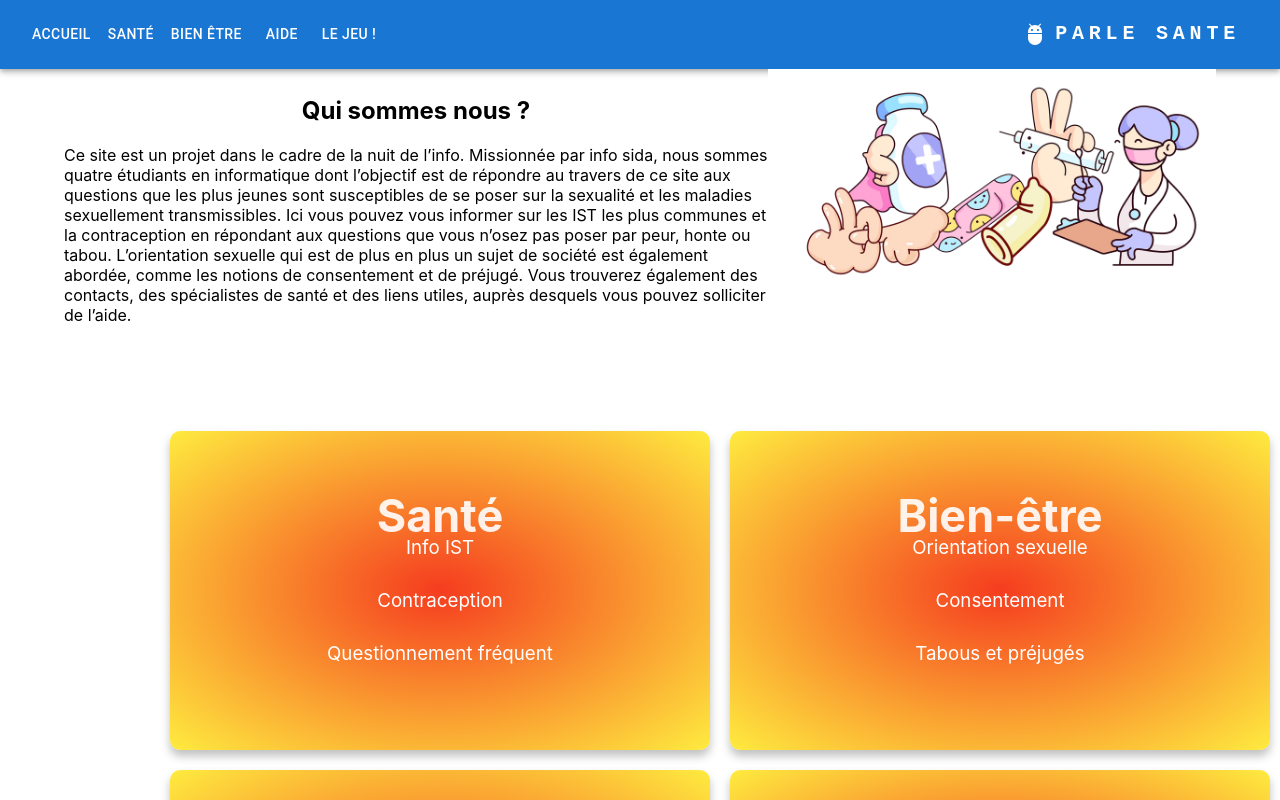
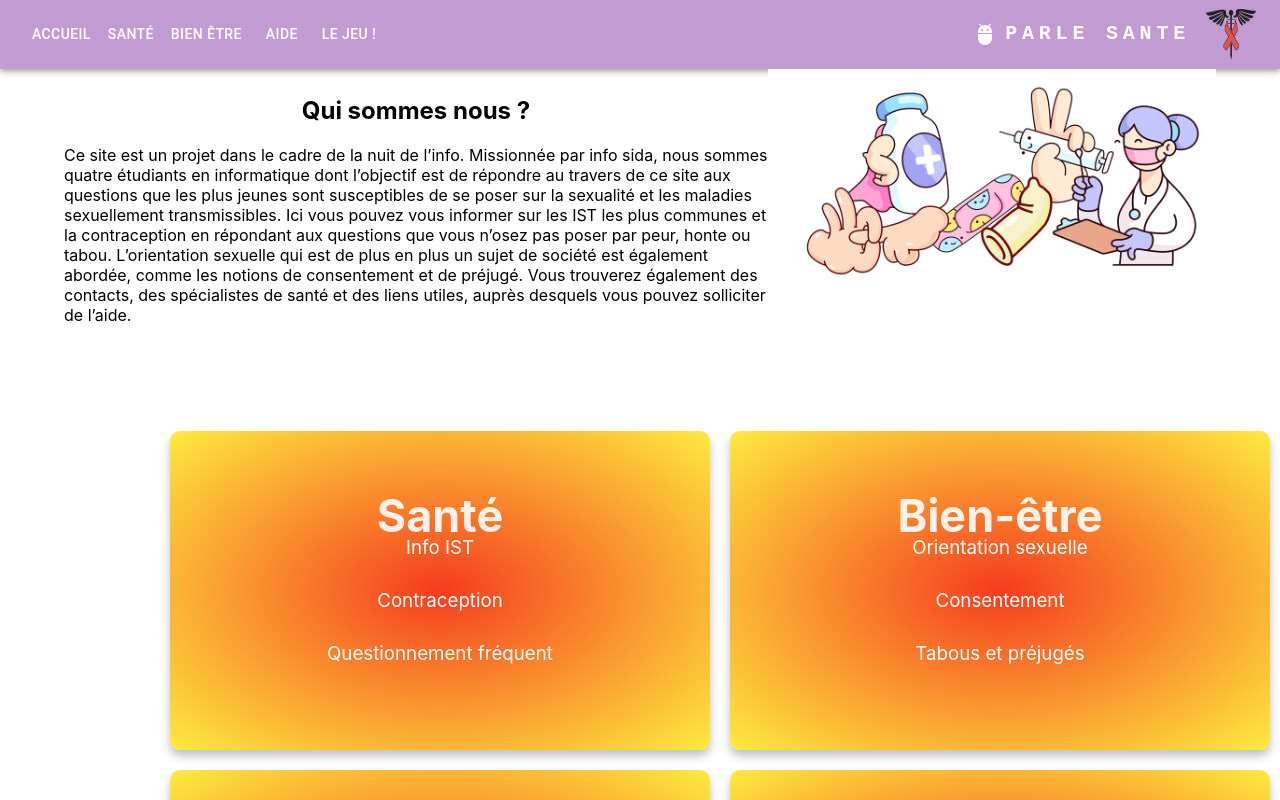
Before and after one commit to Coco62442/les-kips, a React (Create React App) app: page / in a window 1280 px wide. Shown: the top 800 px of the page. Built offline with nearby package versions, Linux system fonts and the light colour scheme.

Commit message:
zhgfcqshdgfy

```diff
--- a/src/App.tsx
+++ b/src/App.tsx
@@ -1,5 +1,3 @@
-import React from 'react';
-import logo from './logo.svg';
 import './App.css';
 import Accueil from './Pages/Accueil';
 import Sante from './Pages/Sante';
--- a/src/components/navbar.tsx
+++ b/src/components/navbar.tsx
@@ -11,6 +11,7 @@ import Button from '@mui/material/Button';
 import MenuItem from '@mui/material/MenuItem';
 import AdbIcon from '@mui/icons-material/Adb';
 import { Link } from 'react-router-dom';
+import logo from '../image/logo.png';
 
 const pages = [['', 'Accueil'], ['Sante', 'Santé'], ['Bienetre', 'Bien être'], ['Aide', 'Aide'], ['Jeu', 'Le Jeu !']];
 
@@ -28,7 +29,7 @@ function ResponsiveAppBar() {
   };
 
   return (
-    <AppBar position="static">
+    <AppBar position="static" sx={{ backgroundColor: "#C39BD3" }}>
       <Container maxWidth="xl">
         <Toolbar disableGutters>
           {/* Menu burger */}
@@ -109,6 +110,7 @@ function ResponsiveAppBar() {
           </Typography>
 
           {/* Responsive logo + nom */}
+          <img src={logo} alt="logo" width="50" height="50" />
           <AdbIcon sx={{ display: { xs: 'flex', md: 'none' }, mr: 1 }} />
           <Typography
             variant="h5"
```
Also changed, not shown: src/image/logo.png (added).
